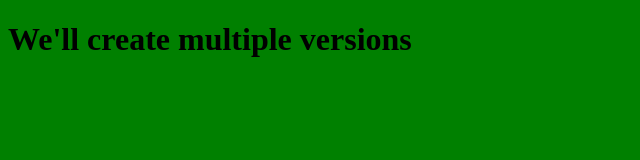
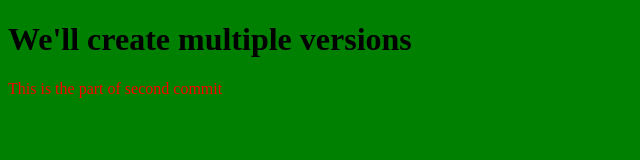
Before and after one commit to rajat-sh-1/Repo1, a plain HTML site: page index.html in a window 1280 px wide. Shown: the whole page, without its empty margins (0-640 px from the left). Drawn offline with Linux system fonts and the light colour scheme.

Commit message:
Second layer of features

```diff
--- a/index.html
+++ b/index.html
@@ -6,6 +6,7 @@
 </head>
 <body>
 	<h1>We'll create multiple versions</h1>
+	<p>This is the part of second commit</p>
 
 </body>
 </html>
--- a/style.css
+++ b/style.css
@@ -1,4 +1,7 @@
 body{
 	background-color: green;
+}
 
+p{
+	color: red;
 }
```
